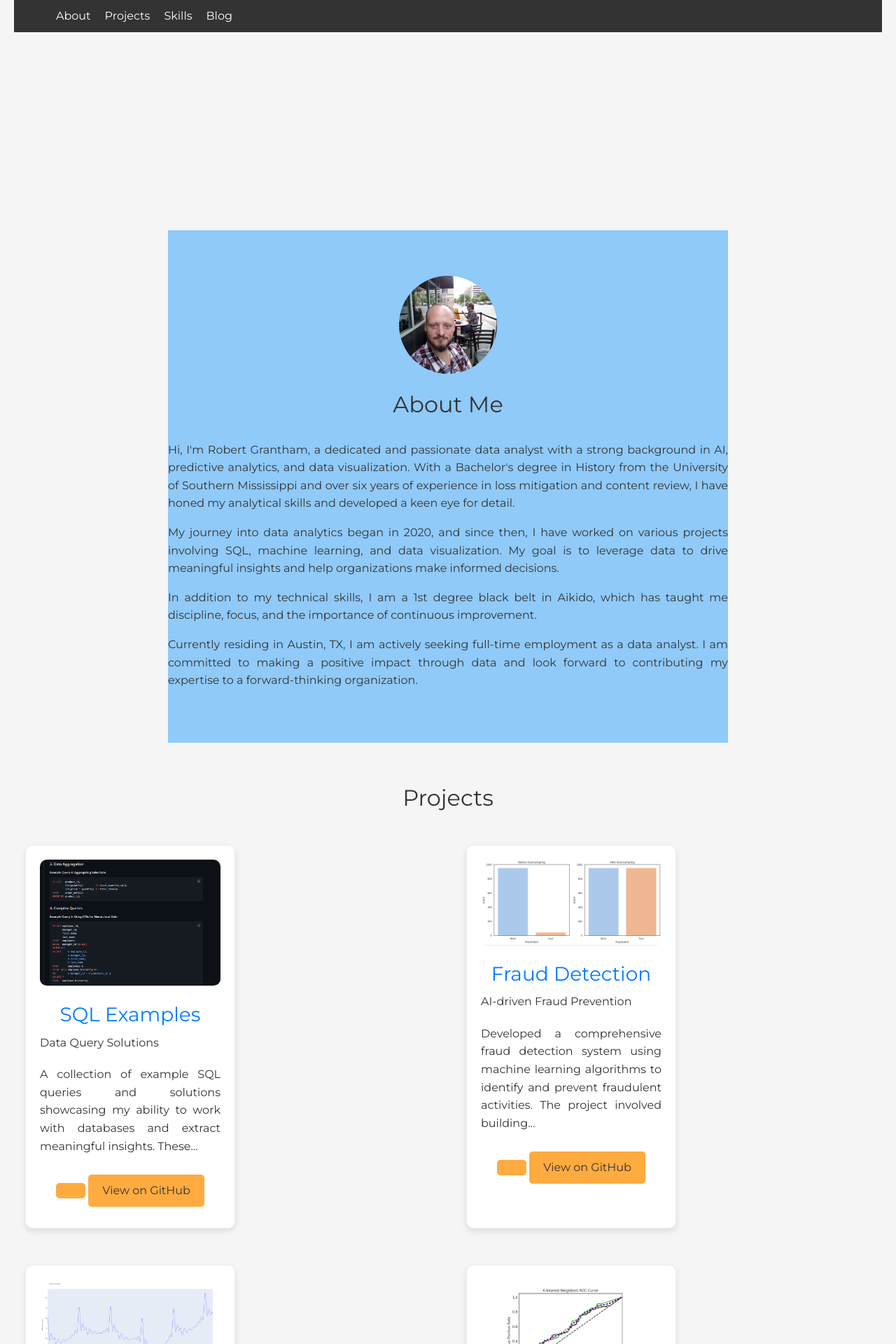
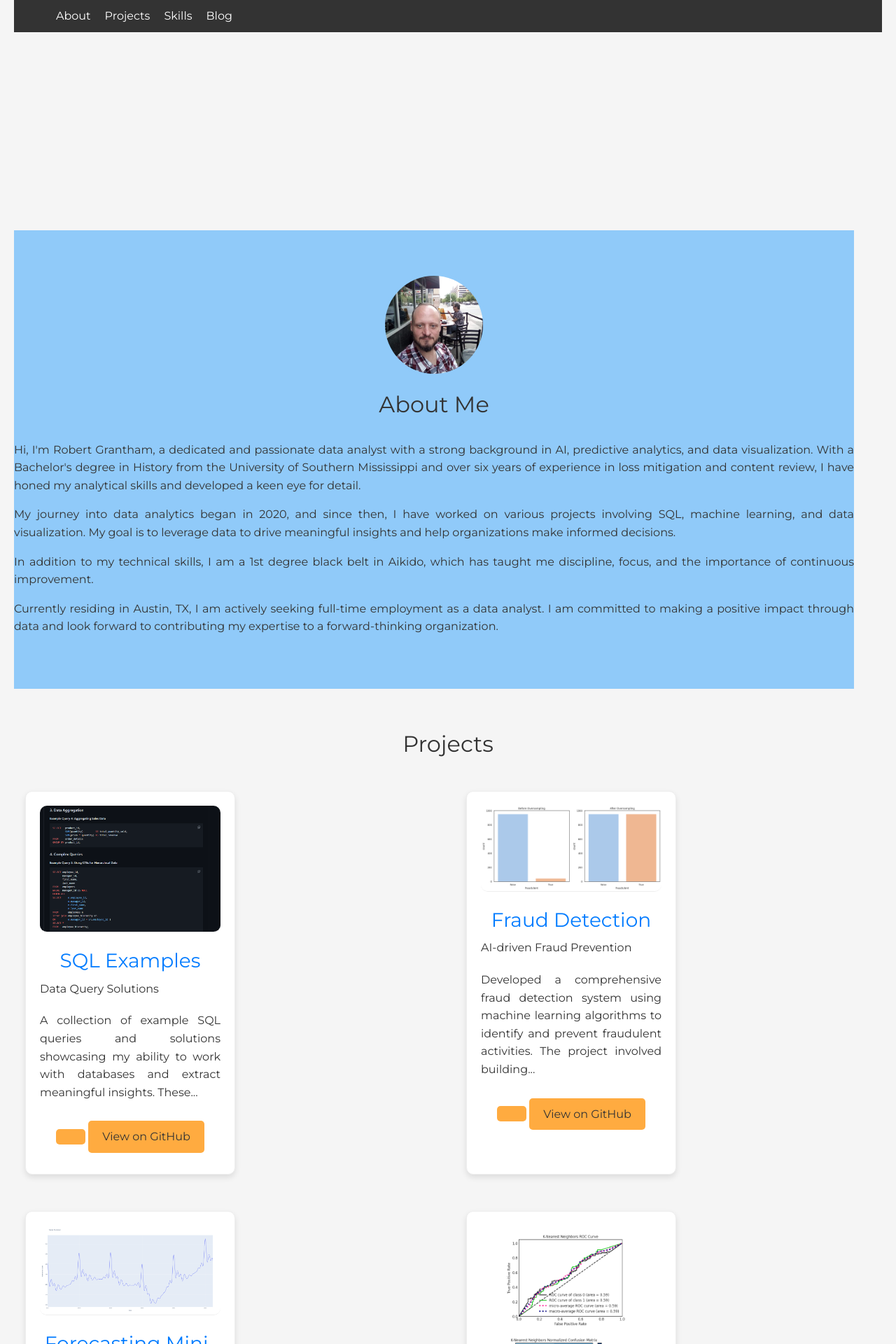
Before and after one commit to rgrantham82/rgrantham82.github.io, a Jekyll site: the page built from index.html, in a window 1280 px wide. Shown: the top 1920 px of the page at 70% size. Built offline with Jekyll 4.4.1, drawn with Linux system fonts in a browser that asks for light colours; nearby versions of some CDN libraries.

Commit message:
Update styles.css

```diff
--- a/assets/css/styles.css
+++ b/assets/css/styles.css
@@ -29,9 +29,9 @@ footer {
 }
 
 .about-container, .projects-section, .skills-section, .blog-section {
-  padding: 2em;
-  margin: 0 auto;
-  max-width: 800px;
+  padding: 0 20px;
+  margin: 0;
+  max-width: 1200px;
 }
 
 .circular-image {
```
